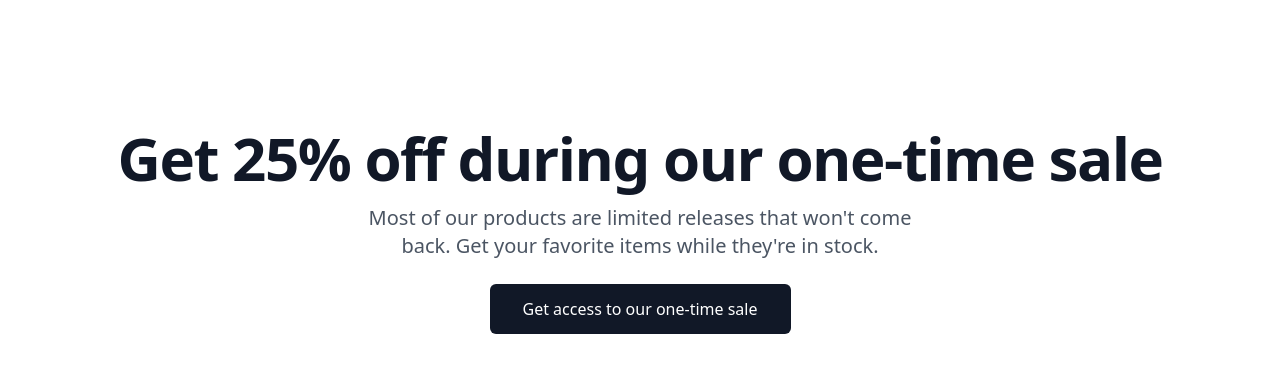
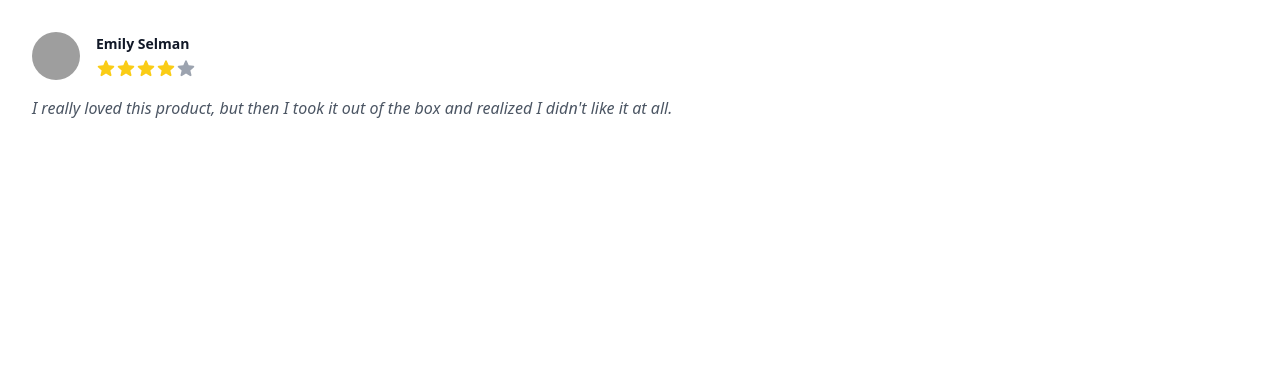
Before and after one commit to stephtran97/nnpp-homework, a React (Vite) app in the folder react-js-project/: page / in a window 1280 px wide. Shown: the top 372 px of the page. Built offline with nearby package versions, Linux system fonts and the light colour scheme; grey boxes are pictures that could not be loaded.

Commit message:
homework: exercises 1 ex4

```diff
--- a/react-js-project/package.json
+++ b/react-js-project/package.json
@@ -10,6 +10,7 @@
     "preview": "vite preview"
   },
   "dependencies": {
+    "@heroicons/react": "^2.0.18",
     "react": "^18.3.1",
     "react-dom": "^18.3.1"
   },
--- a/react-js-project/src/App.jsx
+++ b/react-js-project/src/App.jsx
@@ -1,38 +1,53 @@
-import React from 'react';
+import { StarIcon } from '@heroicons/react/20/solid';
 
-const saleOpen = {
-  heading: 'Get 25% off during our one-time sale',
-  description:
-    "Most of our products are limited releases that won't come back. Get your favorite items while they're in stock.",
-  href: '/one-time-sale'
+const review = {
+  rating: 4,
+  content:
+    "I really loved this product, but then I took it out of the box and realized I didn't like it at all.",
+  author: 'Emily Selman',
+  avatarSrc:
+    'https://images.unsplash.com/photo-1502685104226-ee32379fefbe?ixlib=rb-=eyJhcHBfaWQiOjEyMDd9&auto=format&fit=facearea&facepad=8&w=256&h=256&q=80'
 };
 
-const saleClosed = {
-  heading: 'Oops, you just missed out on our big sale!',
-  description: 'Now everything you like is back at full price. Sorry!'
-};
+// Good review has rating >= 4
+// If no author, hide entire Review
+// If good review, show ReviewRating, otherwise hide it. In place of review content, say "No review".
+export default function GoodReview() {
+  const isGoodReview = review.rating >= 4;
+  if (!review.author) return null;
+  return review.rating >= 4 ? (
+    <div className='review'>
+      <div className='review-wrapper'>
+        <img
+          className='review-avatar'
+          src={review.avatarSrc}
+        />
+        <div className='review-left'>
+          <h4 className='review-author'>{review.author}</h4>
+          {isGoodReview ? <ReviewRating review={review} /> : null}
+        </div>
+      </div>
+      <div className='review-content'>
+        {isGoodReview ? review.content : 'No review'}
+      </div>
+    </div>
+  ) : null;
+}
 
-export default function Callout() {
-  const isSaleOpen = true;
-
+function ReviewRating({ review }) {
+  const stars = Array(5).fill(false);
+  for (let i = 0; i < review.rating; i++) {
+    stars[i] = true;
+  }
   return (
-    <section className='section'>
-      <div className='section-wrapper'>
-        <h2 className='section-heading'>
-          {isSaleOpen ? saleOpen.heading : saleClosed.heading}
-        </h2>
-        <p className='section-description'>
-          {isSaleOpen ? saleOpen.description : saleClosed.description}
-        </p>
-        {isSaleOpen && (
-          <a
-            href={saleOpen.href}
-            className='section-link'
-          >
-            Get access to our one-time sale
-          </a>
-        )}
-      </div>
-    </section>
+    <div className='review-rating'>
+      {stars.map((rating) =>
+        rating ? (
+          <StarIcon className='review-star review-star--filled' />
+        ) : (
+          <StarIcon className='review-star review-star--empty' />
+        )
+      )}
+    </div>
   );
 }
--- a/react-js-project/src/index.css
+++ b/react-js-project/src/index.css
@@ -2,22 +2,41 @@
 @tailwind components;
 @tailwind utilities;
 
-.section {
-  @apply relative mx-auto flex max-w-7xl flex-col items-center px-4 pt-32 text-center sm:px-6 lg:px-8;
+.review {
+  @apply p-8;
 }
 
-.section-wrapper {
-  @apply mx-auto max-w-2xl lg:max-w-none;
+.review-wrapper {
+  @apply flex items-center;
 }
 
-.section-heading {
-  @apply text-4xl font-bold tracking-tight text-gray-900 sm:text-5xl lg:text-6xl;
+.review-avatar {
+  @apply h-12 w-12 rounded-full;
 }
 
-.section-description {
-  @apply mx-auto mt-4 max-w-xl text-xl text-gray-600;
+.review-left {
+  @apply ml-4;
 }
 
-.section-link {
-  @apply mt-6 inline-block w-full rounded-md border border-transparent bg-gray-900 px-8 py-3 font-medium text-white hover:bg-gray-800 sm:w-auto;
+.review-author {
+  @apply text-sm font-bold text-gray-900;
 }
+
+.review-content {
+  @apply mt-4 space-y-6 text-base italic text-gray-600;
+}
+
+.review-rating {
+  @apply mt-1 flex items-center;
+}
+
+.review-star {
+  @apply h-5 w-5 flex-shrink-0;
+}
+
+.review-star--filled {
+  @apply text-yellow-400;
+}
+.review-star--empty {
+  @apply text-gray-400;
+}
```
Also changed, not shown: 1 other file (tests, documents, lock files or other folders).
